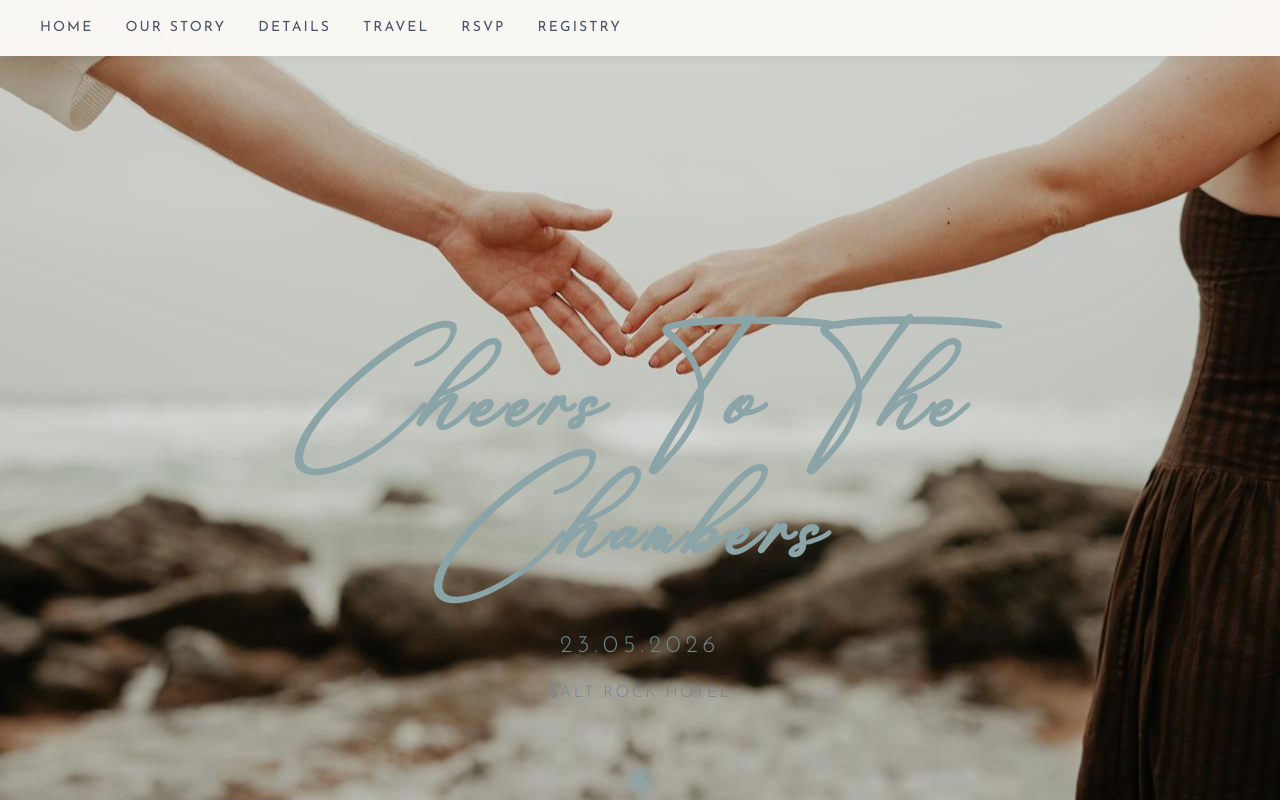
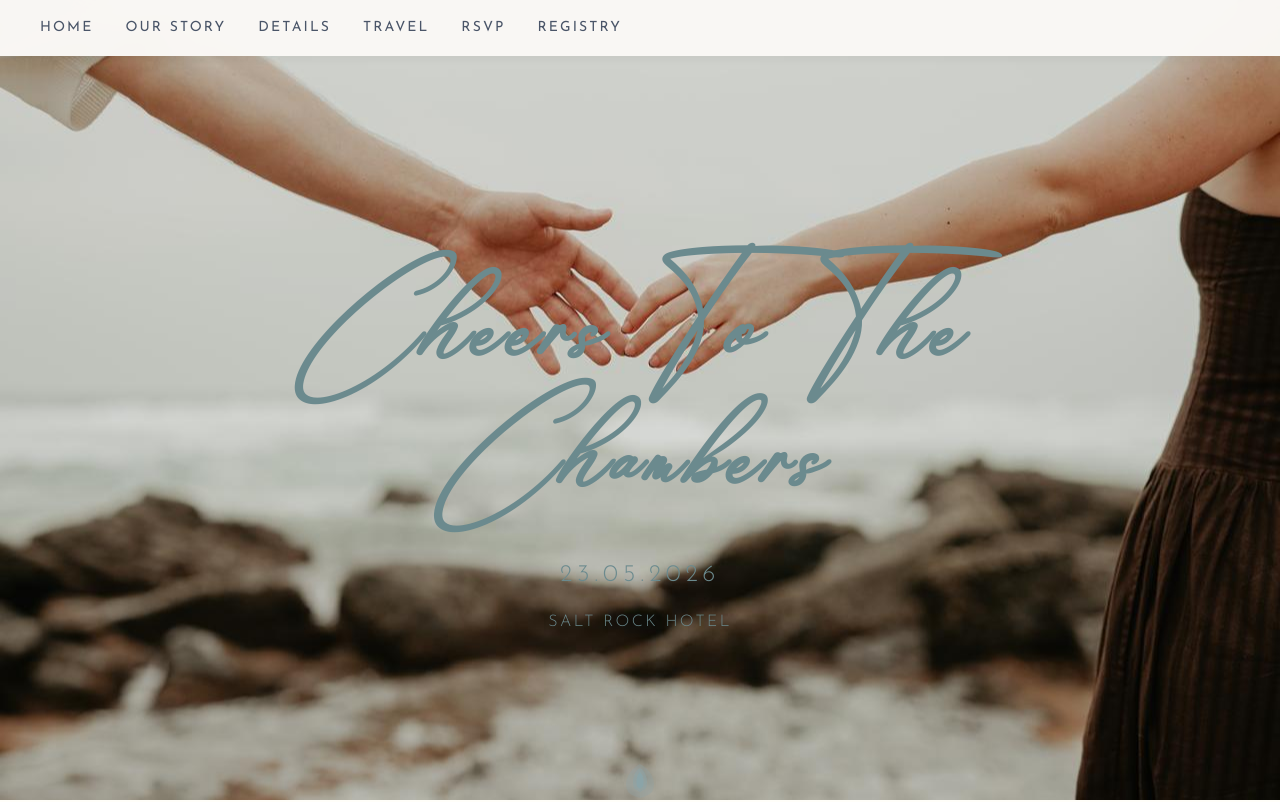
Before and after one commit to Katherine3004/chambers-wedding, a plain HTML site: page index.html in a window 1280 px wide. Shown: the top 802 px of the page. Drawn offline with nearby package versions, Linux system fonts and the light colour scheme; a web font is replaced by a local one.

Commit message:
Top section completed

```diff
--- a/css/styles.css
+++ b/css/styles.css
@@ -185,9 +185,9 @@ body {
   position: relative;
   min-height: 100vh;
   display: flex;
-  align-items: center;
+  align-items: flex-end;
   justify-content: center;
-  padding: 80px 20px 60px;
+  padding: 80px 20px 80px;
   background-image: url('../images/background2.jpeg');
   background-size: cover;
   background-position: center;
@@ -217,7 +217,7 @@ body {
   text-align: center;
   max-width: 900px;
   animation: fadeInUp 1s ease;
-  margin-top: 250px;
+  margin-bottom: 60px;
 }
 
 .hero-subtitle {
@@ -236,7 +236,7 @@ body {
   font-family: var(--font-script);
   font-size: clamp(3rem, 8vw, 6rem);
   font-weight: 700;
-  color: var(--coastal-blue);
+  color: var(--coastal-blue-dark);
   margin-bottom: 2rem;
   display: flex;
   align-items: center;
@@ -279,7 +279,7 @@ body {
   font-size: 1rem;
   letter-spacing: 0.15em;
   text-transform: uppercase;
-  color: var(--text-medium);
+  color: var(--coastal-blue-dark);
   display: block;
   margin-bottom: 1.5rem;
 }
```
Also changed, not shown: 1 other file.
